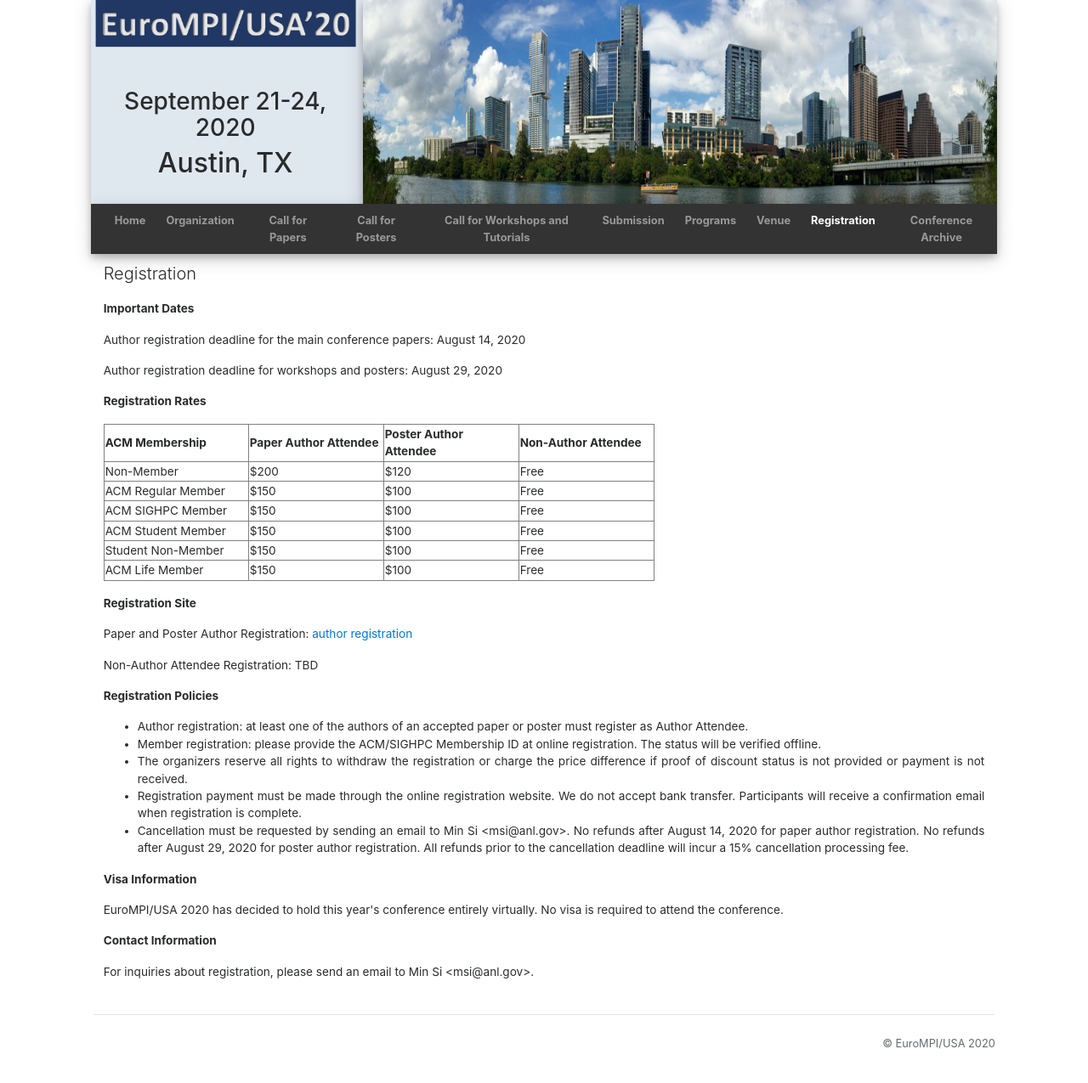
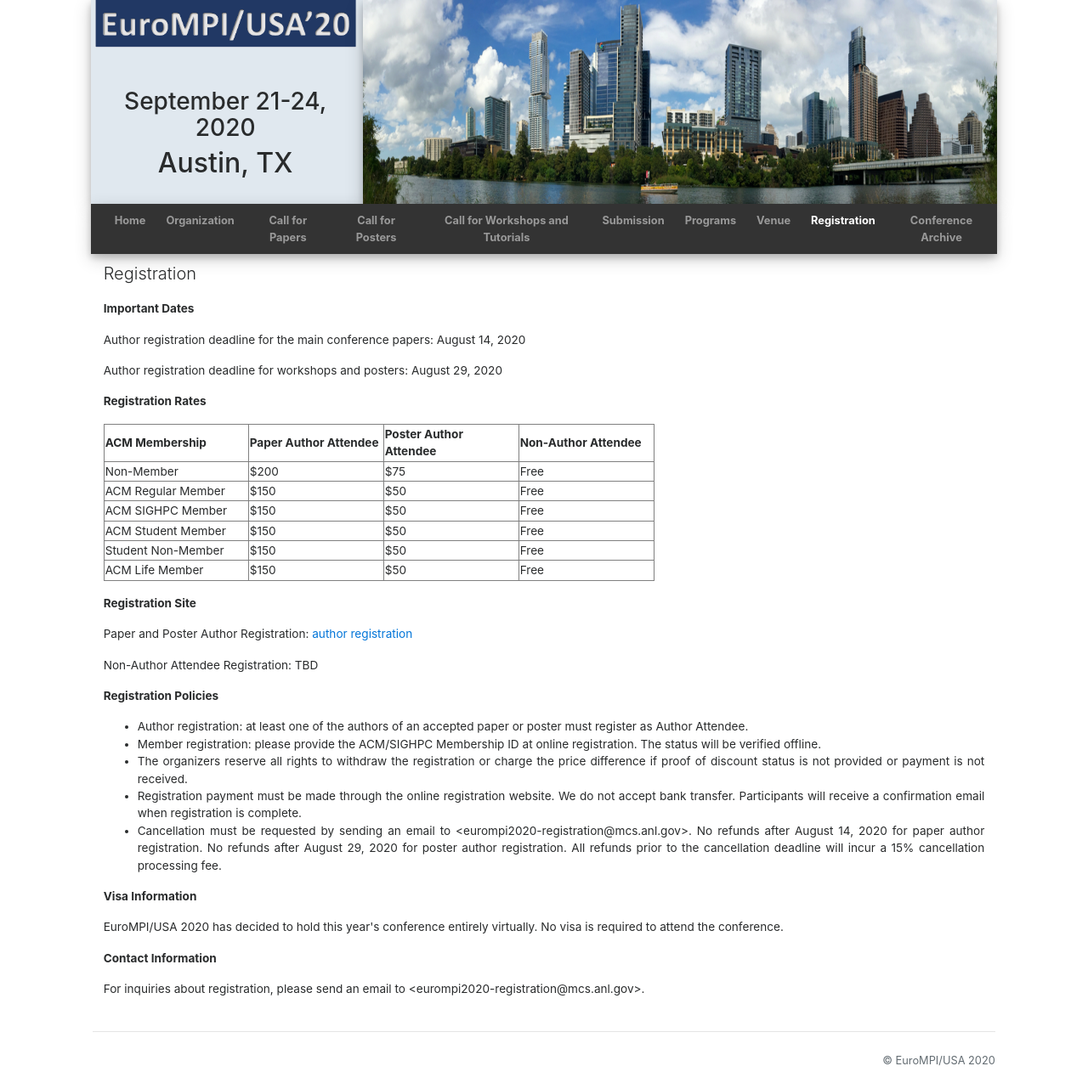
Before and after one commit to eurompi/eurompi.github.io, a Jekyll site: the page built from registration.html, in a window 1280 px wide. Shown: the whole page at 85% size. Built offline with Jekyll 4.4.1, drawn with Linux system fonts in a browser that asks for light colours; nearby versions of some CDN libraries; before the commit the page ends 1254 px from its top, so only the background shows below that.

Commit message:
Update poster registration fee and contact email

```diff
--- a/registration.html
+++ b/registration.html
@@ -17,27 +17,27 @@
                     <th scope="col" style="width:159px"> Non-Author Attendee</th>
                 </tr></thead><tbody><tr><td style="width:170px"> Non-Member</td>
                   <td style="width:159px">$200</td>
-                  <td style="width:159px">$120</td>
+                  <td style="width:159px">$75</td>
                   <td style="width:159px">Free</td>
                 </tr><tr><td style="width:170px">ACM Regular Member</td>
                   <td style="width:159px">$150</td>
-                  <td style="width:159px">$100</td>
+                  <td style="width:159px">$50</td>
                   <td style="width:159px">Free</td>
                 </tr><tr><td style="width:170px">ACM SIGHPC Member</td>
                   <td style="width:159px">$150</td>
-                  <td style="width:159px">$100</td>
+                  <td style="width:159px">$50</td>
                   <td style="width:159px">Free</td>
                 </tr><tr><td style="width:170px">ACM Student Member</td>
                   <td style="width:159px">$150</td>
-                  <td style="width:159px">$100</td>
+                  <td style="width:159px">$50</td>
                   <td style="width:159px">Free</td>
                 </tr><tr><td style="width:170px">Student Non-Member</td>
                   <td style="width:159px">$150</td>
-                  <td style="width:159px">$100</td>
+                  <td style="width:159px">$50</td>
                   <td style="width:159px">Free</td>
                 </tr><tr><td style="width:170px">ACM Life Member</td>
                   <td style="width:159px">$150</td>
-                  <td style="width:159px">$100</td>
+                  <td style="width:159px">$50</td>
                   <td style="width:159px">Free</td>
               </tr></tbody></table><p> </p>
               <p> </p>
@@ -63,7 +63,7 @@
 
                 <li> Registration payment must be made through the online registration website. We do not accept bank transfer. Participants will receive a confirmation email when registration is complete.</li>
 
-                <li> Cancellation must be requested by sending an email to Min Si &lt;msi@anl.gov&gt;. No refunds after August 14, 2020 for paper author registration. No refunds after August 29, 2020 for poster author registration. All refunds prior to the cancellation deadline will incur a 15% cancellation processing fee.</li>
+                <li> Cancellation must be requested by sending an email to &lt;eurompi2020-registration@mcs.anl.gov&gt;. No refunds after August 14, 2020 for paper author registration. No refunds after August 29, 2020 for poster author registration. All refunds prior to the cancellation deadline will incur a 15% cancellation processing fee.</li>
 
             </ul>
 
@@ -71,7 +71,7 @@
         <p>EuroMPI/USA 2020 has decided to hold this year's conference entirely virtually. No visa is required to attend the conference.</p>
 
         <p><strong>Contact Information</strong></p>
-         <p> For inquiries about registration, please send an email to Min Si &lt;msi@anl.gov&gt;.</p>
+         <p> For inquiries about registration, please send an email to &lt;eurompi2020-registration@mcs.anl.gov&gt;.</p>
             </div>
         </div>
 
```
